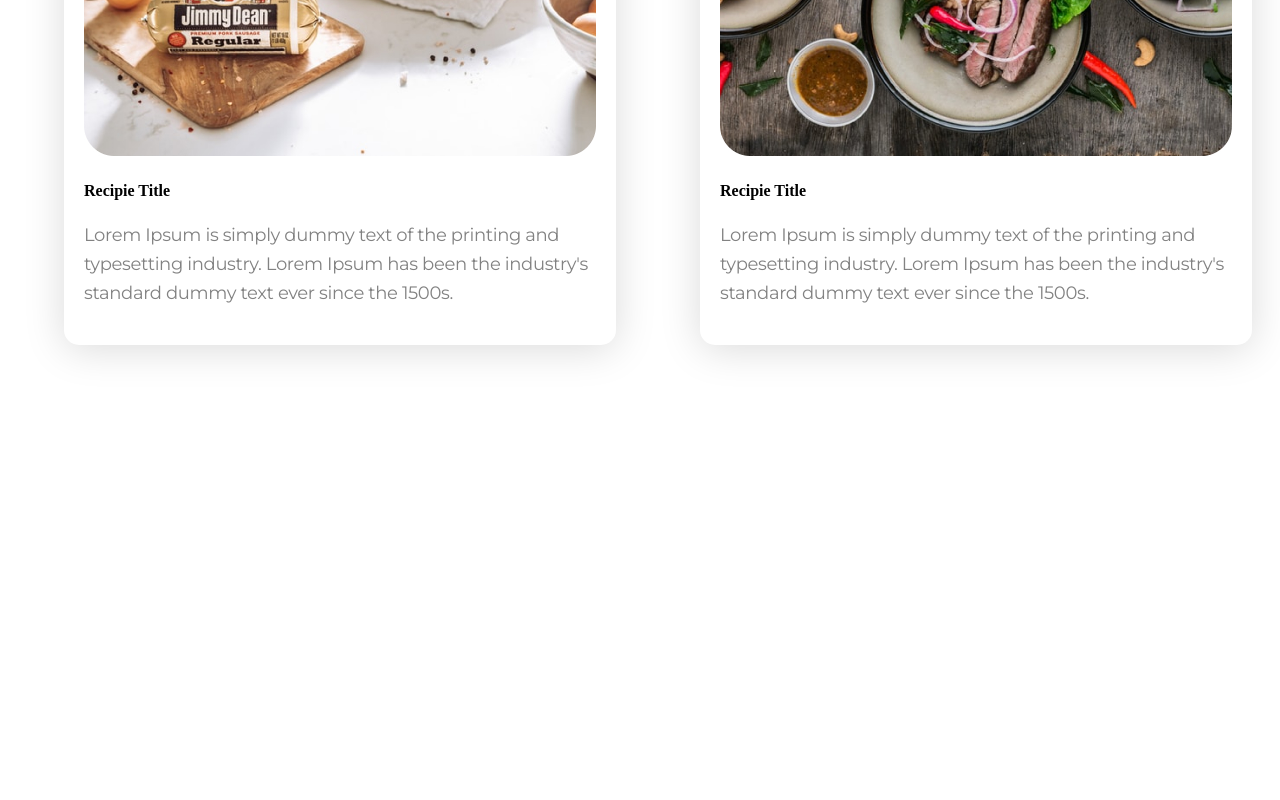
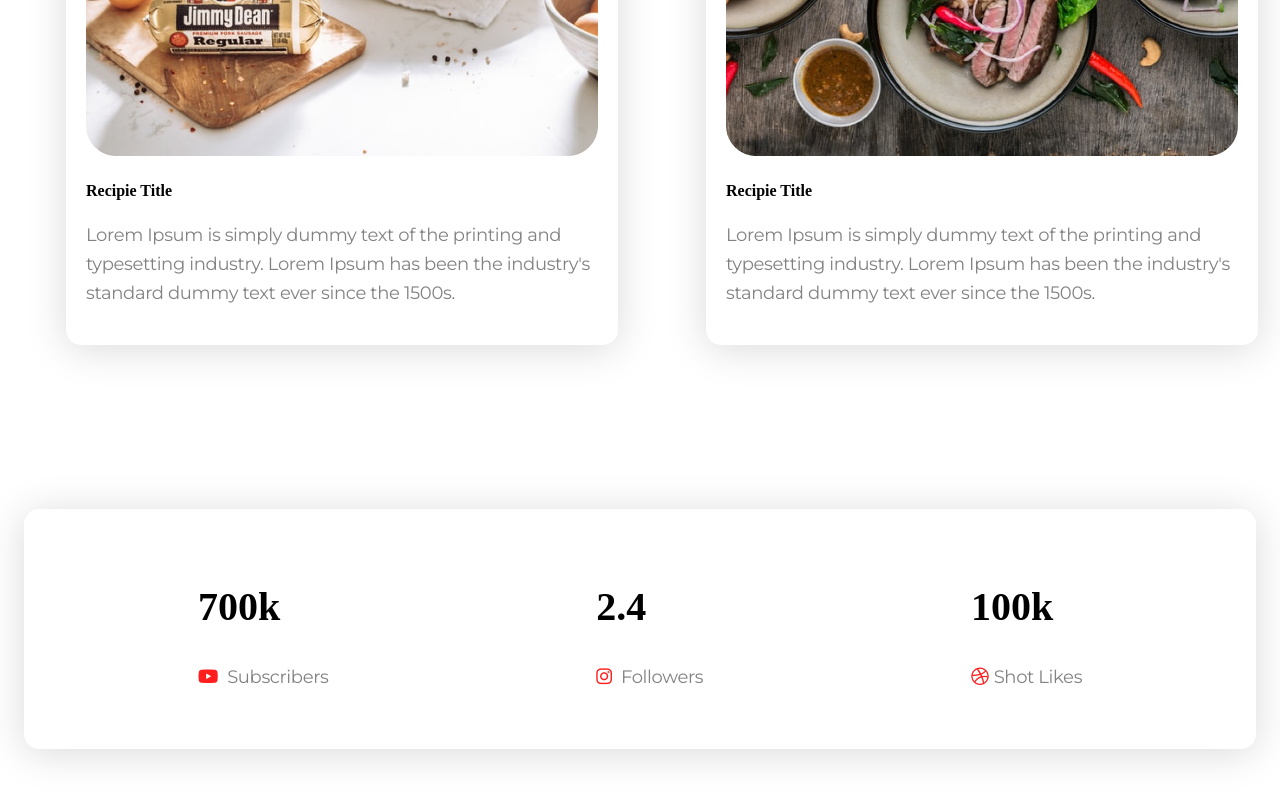
Before and after one commit to bashar4980/Eat-Fit, a plain HTML site: page index.html in a window 1280 px wide. Shown: the part 1890-2690 px from the top of the page. Before the commit the page ends 2399 px from the top, so only its background shows below. Drawn offline with Linux system fonts and the light colour scheme.

Commit message:
Counter section is add

```diff
--- a/index.html
+++ b/index.html
@@ -6,11 +6,13 @@
     <meta http-equiv="X-UA-Compatible" content="IE=edge">
     <meta name="viewport" content="width=device-width, initial-scale=1.0">
     <title>Eat & Fit</title>
+    <link rel="stylesheet" href="https://cdnjs.cloudflare.com/ajax/libs/font-awesome/6.1.1/css/all.min.css" integrity="sha512-KfkfwYDsLkIlwQp6LFnl8zNdLGxu9YAA1QvwINks4PhcElQSvqcyVLLD9aMhXd13uQjoXtEKNosOWaZqXgel0g==" crossorigin="anonymous" referrerpolicy="no-referrer" />
 
     <link rel="stylesheet" href="style.css">
 </head>
 
 <body>
+   <main>
     <section class="banner flex_container">
         <div class="half_width">
             <h1 class="orange"><span>Skip</span> The Diet,<br>
@@ -54,6 +56,25 @@
         </div>
        </div>
     </section>
+        <!-- counter section is start -->
+        <section class="flex_container" id="counter">
+            <div>
+                <h1>700k</h1>
+                <p><i class="fab fa-youtube" aria-hidden="true"></i> Subscribers</p>
+
+            </div>
+            <div>
+                <h1>2.4</h1>
+                <p><i class="fab fa-instagram" aria-hidden="true"></i> Followers </p>
+
+            </div>
+            <div>
+                <h1>100k</h1>
+               <p> <i class="fab fa-dribbble" aria-hidden="true"></i>Shot Likes</p>
+            </div>
+        </section>
+   </main>
+
 </body>
 
 </html>
--- a/style.css
+++ b/style.css
@@ -8,6 +8,8 @@ body {
 .flex_container {
 
     display: flex;
+    align-items: center;
+    justify-content: space-around;
 
     margin-bottom: 100px;
 }
@@ -100,3 +102,19 @@ button {
 .recipie_section img {
     width: 100%;
 }
+#counter{
+    width: 90%;
+    margin: 0 auto;
+    padding: 40px;
+    box-shadow   : 0px 4px 40px 0px rgba(0, 0, 0, 0.15);
+    border-radius: 15px;
+    margin-bottom: 100px;
+}
+#counter h1{
+    font-size: 40px;
+    font-weight: 700;
+}
+#counter i{
+    color: #FF1E1E;
+    margin-right: 5px;
+}
```
